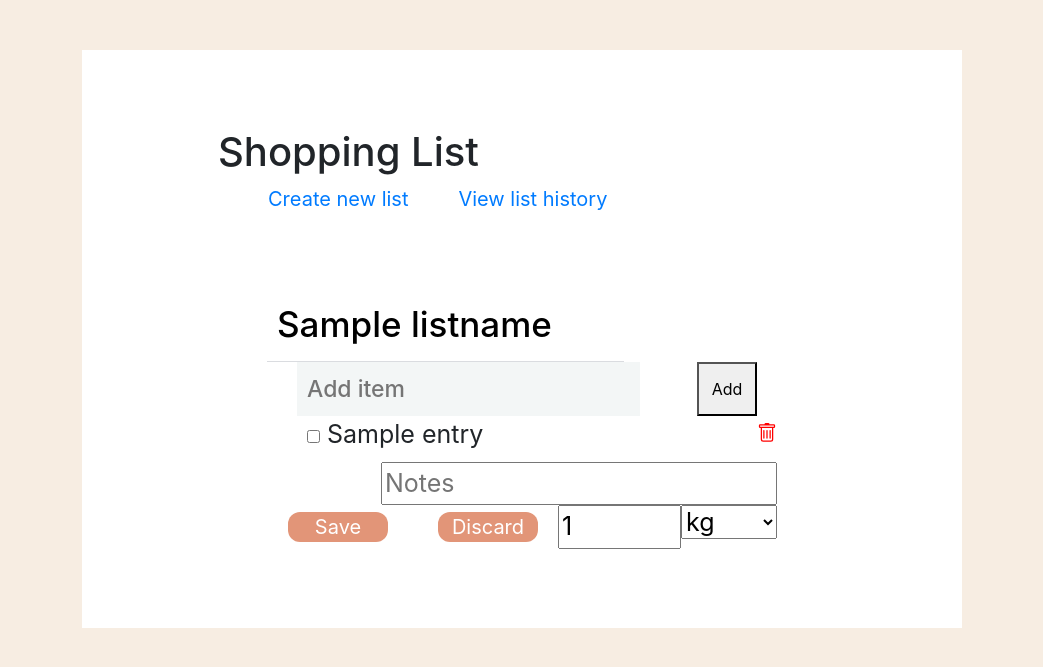
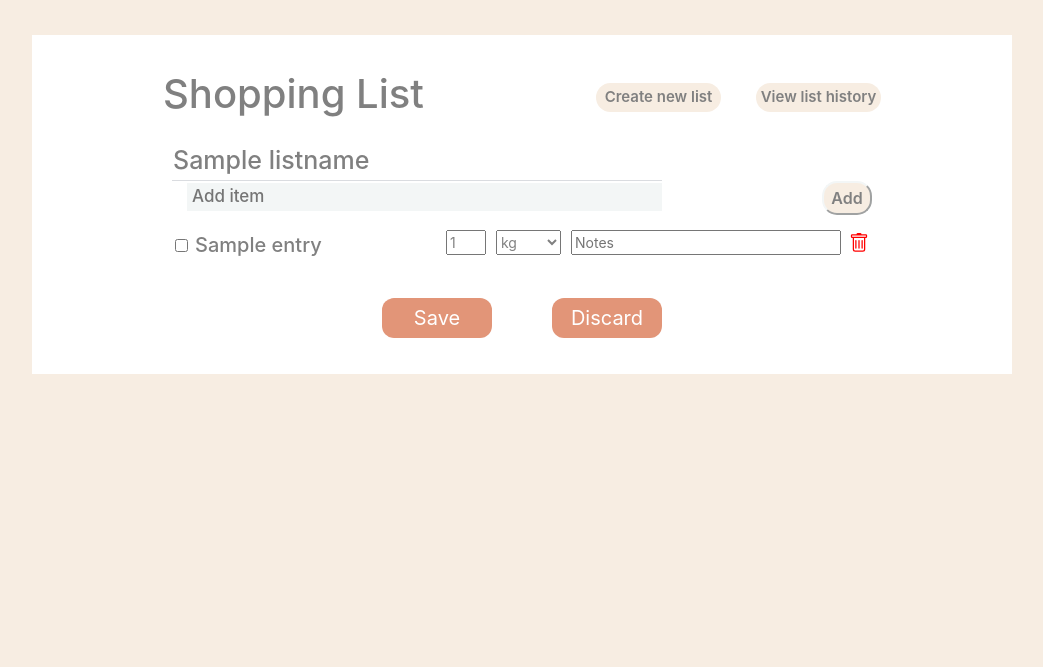
Before and after one commit to thucvy/shopping-list-project, a Flask app: template templates/home.html in a window 1280 px wide. Shown: the top 667 px of the page, without its empty margins (118-1161 px from the left). Run offline with Flask 2, Linux system fonts and the light colour scheme; the template is opened without the code that fills it: most values are stand-ins (such as "Sample title", 1, 10 or a date in 2020); some libraries are stand-ins or nearby versions.

Commit message:
Update styles.css
This is the most recent css file!! I deleted the js file but I forgot to update this one

```diff
--- a/static/styles.css
+++ b/static/styles.css
@@ -11,22 +11,31 @@ h1{
 }
 
 h2{
-    color:red;
+    color:white;
+    background-color: red;
+    text-align: center;
 }
 
 .bodypart{
     background-color: white;
-    margin: 50px 200px;
+    margin: 35px 150px;
     padding: 20px;
 }
 
 .navbar {
-    max-width: 640px;
-    margin: 50px auto;
-    padding: 0 20px;
+    max-width: 750px;
+    margin: 5px auto;
+    padding: 0 0px;
     display: flex;
     justify-content: space-between;
     font-size: 20px;
+}
+
+.navbar__head{
+    color:grey;
+    display: flex;
+    padding: 0;
+    font-size: 40px;
 }
 
 .navbar__navigation{
@@ -38,56 +47,309 @@ h2{
 }
 
 .navbar__navigation-item{
-    margin-left: 50px;
+    margin-left: 25px;
     text-align: center;
 }
 
+.button-item{
+  background-color: #f7ede2; /* Green  #4CAF50 */
+  border: none;
+  border-radius: 15px;
+  color: grey;
+  display: inline-block;
+  /*display:block;*/
+  float: right;
+  font-size:15px;
+  font-weight: 600;
+  /*height: 20px;*/
+  margin-top: 15px;
+  margin-left:10px;
+  padding: 3px 3px;
+  text-align: center;
+  text-decoration: none;
+  transition-duration: 0.4s;
+  width: 125px;
+}
+
+.button-item:hover{
+  background-color: #ffddd2;
+  color: #6c757d;
+  text-decoration: none;
+  cursor: pointer;
+}
+
 main{
-    max-width: 550px;
+    max-width: 700px;
     margin: 0 auto;
-    padding: 0 20px;
+
 }
 
 .form-list__input{
     width: 70%;
-    font-size: 35px;
+    font-size: 25px;
     font-weight: 530;
     margin-right: 20px;
     border: none;
     border-bottom: 1px solid #dadce0;
-    padding: 10px;
+    padding: 1px;
+    color: grey;
 }
 
 .form-item{
     display:flex;
-    justify-content: space-between;
-    margin-right: 20px;
+    /*justify-content: space-between;*/
+    margin-bottom:10px;
+
+
 }
 
 .form-item__input{
-    width: 70%;
-    font-size: 23px;
+    width: 68%;
+    font-size: 17px;
     font-weight: 470;
-    margin-left: 30px;
-    border: none;
+    margin-left: 15px;
+    margin-top: 2px;
+    margin-right: 160px;
+    margin-bottom: 4px;
+    border: 2px;
+    /*background-color: #f3f6f6;*/
     background-color: #f3f6f6;
-    padding: 10px;
+    padding-left: 5px;
 }
 
 .form__entry{
-    width: 60px;
+    width: 50px;
+    /*margin-right:0px;*/
+    float:right;
+    font-weight: 600;
+    border-radius: 15px;
+    cursor: pointer;
+    background-color: #f7ede2;
+    color: grey;
+    border-color: #f3f6f6;
+}
+
+.form__entry:hover{
+  background-color: #ffddd2;
+  color: #6c757d;
+  text-decoration: none;
+  cursor: pointer;
+}
+
+/*SECTION FOR ITEM ROWS*/
+.list_item_row{
+    margin: 0px 0px 0px 0px;
 }
 .listitem{
     font-size: 25px;
-    margin-left: 40px;
+    margin-left: 3px;
+    margin-top: 0px;
 }
+
+.checkbox{
+    font-size: 18px;
+    margin-bottom:10px;
+}
+
+.strikethrough{
+    font-size: 20px;
+    font-weight: 500;
+    color:grey;
+}
+
+input[type=checkbox]:checked + label{
+  text-decoration: line-through;
+  transform: scale(0.9);
+}
+
+input[type=checkbox]:checked + label + a{
+  text-decoration: line-through;
+  transform: scale(0.8);
+}
+
+input[type=checkbox]:checked + label + a + input{
+  text-decoration: line-through;
+  transform: scale(0.8);
+}
+
+input[type=checkbox]:checked + label + a + input + select{
+  text-decoration: line-through;
+  transform: scale(0.8);
+}
+
+input[type=checkbox]:checked + label + a + input + select + input {
+  text-decoration: line-through;
+  transform: scale(0.8);
+}
+
+.list_row_delete{
+    margin-right:0px;
+    border: none;
+    display: inline-block;
+    /*display:block;*/
+    float: right;
+    font-size:0px;
+    /*height: 20px;*/
+    margin-top: 5px;
+    padding: 3px 3px;
+    text-align: center;
+    text-decoration: none;
+    transition-duration: 0.4s;
+}
+
+.list_row_notes{
+    color:grey;
+    width:270px;
+    height: 25px;
+    font-size: 14px;
+    margin-top: 5px;
+    margin-left:10px;
+    margin-right:5px;
+}
+
+.list_row_units{
+    color:grey;
+    width:65px;
+    height: 25px;
+    font-size: 14px;
+    margin-top: 5px;
+    margin-left:10px;
+}
+
+#list_row_quantity{
+    color:grey;
+    width:40px;
+    height: 25px;
+    font-size: 14px;
+    margin-top: 5px;
+    margin-left:10px;
+    display: fixed;
+}
+
+
+
+
+
+/*SECTION FOR TABLE*/
+.table_body{
+    max-width: 900px;
+    margin: 20px auto;
+}
+
+.list_history_text{
+    color:grey;
+    font-weight: 600;
+    font-size: 50px;
+}
+
+.history_new_list_button{
+    background-color: #ffddd2;
+    border: none;
+    border-radius: 15px;
+    color: grey;
+    display: inline-block;
+    float: right;
+    font-size:20px;
+    font-weight: 600;
+    font-weight: 600;
+    margin-top: 15px;
+    margin-right:30px;
+    padding: 3px 3px;
+    text-align: center;
+    text-decoration: none;
+    transition-duration: 0.4s;
+    width: 150px;
+    height: 35px;
+}
+
+.history_new_list_button:hover{
+  /* background-color: #ffddd2; */
+  background-color: pink;
+
+  color: grey;
+  /*color: #6c757d;*/
+  text-decoration: none;
+  cursor: pointer;
+}
+
+
+
+
+
+
+
+
+
+
+
+
+
+
+
+
+
+
+
+
+
+
+
+th {
+  align: center;
+  padding: 2px 2px;
+  border: 2px 2px 2px 2px;
+  font-size: 25px;
+  color: grey;
+}
+
+.table__header_1{
+    padding: 2px 2px;
+    font-weight: 620;
+}
+
+.table__header_2{
+    padding: 2px 2px;
+    font-weight: 620;
+}
+
+.table__row-delete-button {
+    border: none;
+    background-color: #f7ede2;
+    text-decoration: none;
+    color: black;
+}
+
+.table__row-delete-button:hover {
+    cursor: pointer;
+}
+
+.table__cell_1{
+    width: 60px;
+    justify-content: center;
+    font-size: 20px;
+}
+
+.table__cell_2{
+    width: 80px;
+    justify-content: center;
+}
+
+.table__cell_3{
+    width: 7px;
+    justify-content: center;
+}
+
+
+
+
+/*SECTION FOR SUBMIT*/
 
 .submitbar {
     max-width: 640px;
-    margin: 50px auto;
+    margin: 30px auto 0px auto;
     padding: 0 20px;
     display: flex;
-    justify-content: right;
+    justify-content: center;
     font-size: 20px;
 }
 
@@ -99,7 +361,9 @@ main{
 }
 
 .submitbar__navigation-item{
-    margin-left: 50px;
+    margin-left: 30px;
+    margin-right: 30px;
+    justify-content: center;
 }
 
 .submitbar__link{
@@ -112,13 +376,16 @@ main{
   align-items: center;
   float: none;
   font-size:20px;
-  padding: 5px;
+  padding: 10px;
   text-decoration: none;
   transition-duration: 0.4s;
-  width: 100px;
-  height: 30px;
+  width: 110px;
+  height: 40px;
 }
 
-.submitbar__link:hover{
+.submitbar__link:hover {
   background-color: #ffddd2;
   color: #6c757d;
+  text-decoration: none;
+  cursor: pointer;
+}
```
